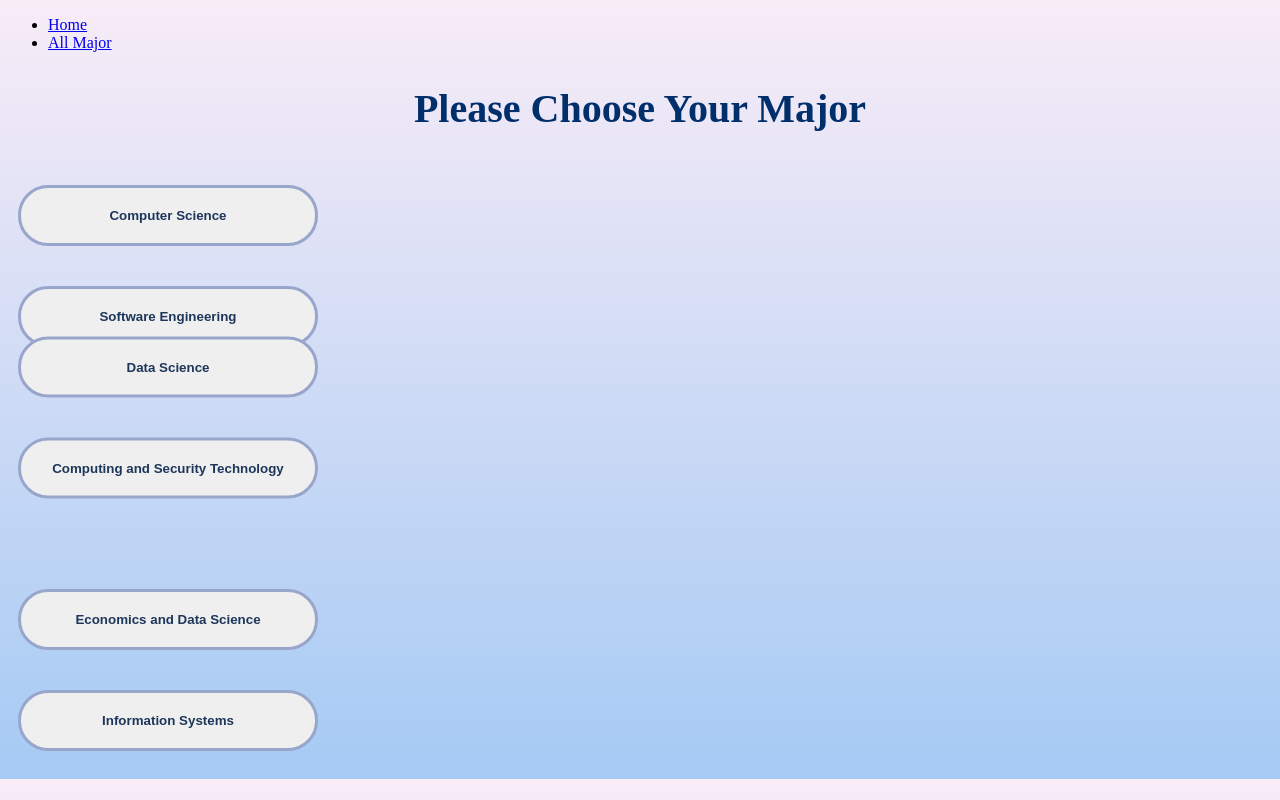
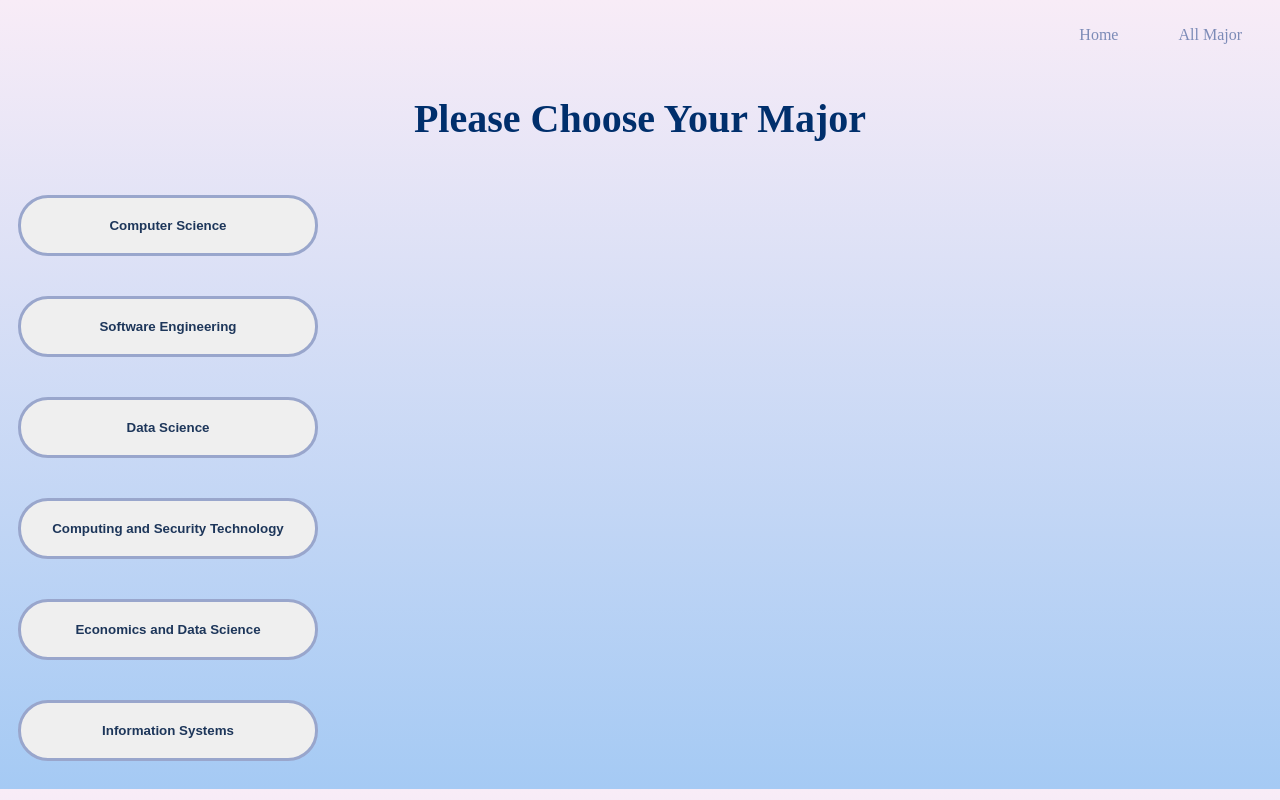
Before and after one commit to msmoldavchuk/drexelPOS, a Flask app: page /allmajor in a window 1280 px wide. Run offline with Flask 3, Linux system fonts and the light colour scheme.

Commit message:
Repositioned the buttons

```diff
--- a/static/allmajor.css
+++ b/static/allmajor.css
@@ -25,23 +25,23 @@ button{
 
 
 .top-left {
-            top: 10%;
+            top: 10;
             left: 0;
         }
 .top-right {
-            top: 10%;
+            top: 10;
             right: 0;
         }
 
 .mid-left {
-            top: 50%;
+            top: 30;
             left: 0;
-            transform: translateY(-50%);
+
         }
 .mid-right {
-            top: 50%;
+            top: 30;
             right: 0;
-            transform: translateY(-50%);
+
         }
 .bottom-left {
             bottom: 0;
@@ -51,6 +51,7 @@ button{
             bottom: 0;
             right: 0;
         }
+
 nav {
     overflow: hidden;
   }
--- a/templates/allmajor.html
+++ b/templates/allmajor.html
@@ -1,10 +1,11 @@
 <!DOCTYPE html>
 <html>
+<nav>
   <ul>
         <li><a href = "{{ url_for('index') }}">Home</a></li>
         <li><a href = "{{ url_for('allmajor') }}">All Major</a></li>
     </ul>
-
+ </nav>
 <head>
     <meta name="viewport" ontent="width=device-width, initial-scale=1; shrink-to-fit=no">
     <link rel="stylesheet" href="{{ url_for ('static' ,filename='allmajor.css') }}">
```
